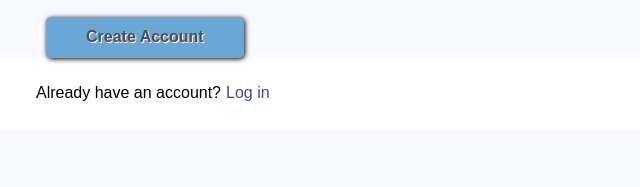
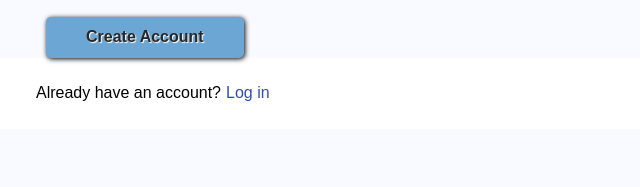
Before and after one commit to AlvinAbiliuse/signUpForm, a plain HTML site: page index.html in a window 1280 px wide. Shown: the part 620-807 px from the top of the page, 484-1124 px from the left. Drawn offline with Linux system fonts and the light colour scheme; files whose address does not match are found by name.

Commit message:
changed color of button

```diff
--- a/styles.css
+++ b/styles.css
@@ -86,7 +86,7 @@ button {
 	text-shadow: 1px 1px 1px white;
 	background: #6ca6d4;
 	padding: 10px 40px;
-	color: #4f4f4f;
+	color: #282828;
 	border: none;
 	border-radius: 5px;
 	box-shadow: 1px 1px 5px black;
```
